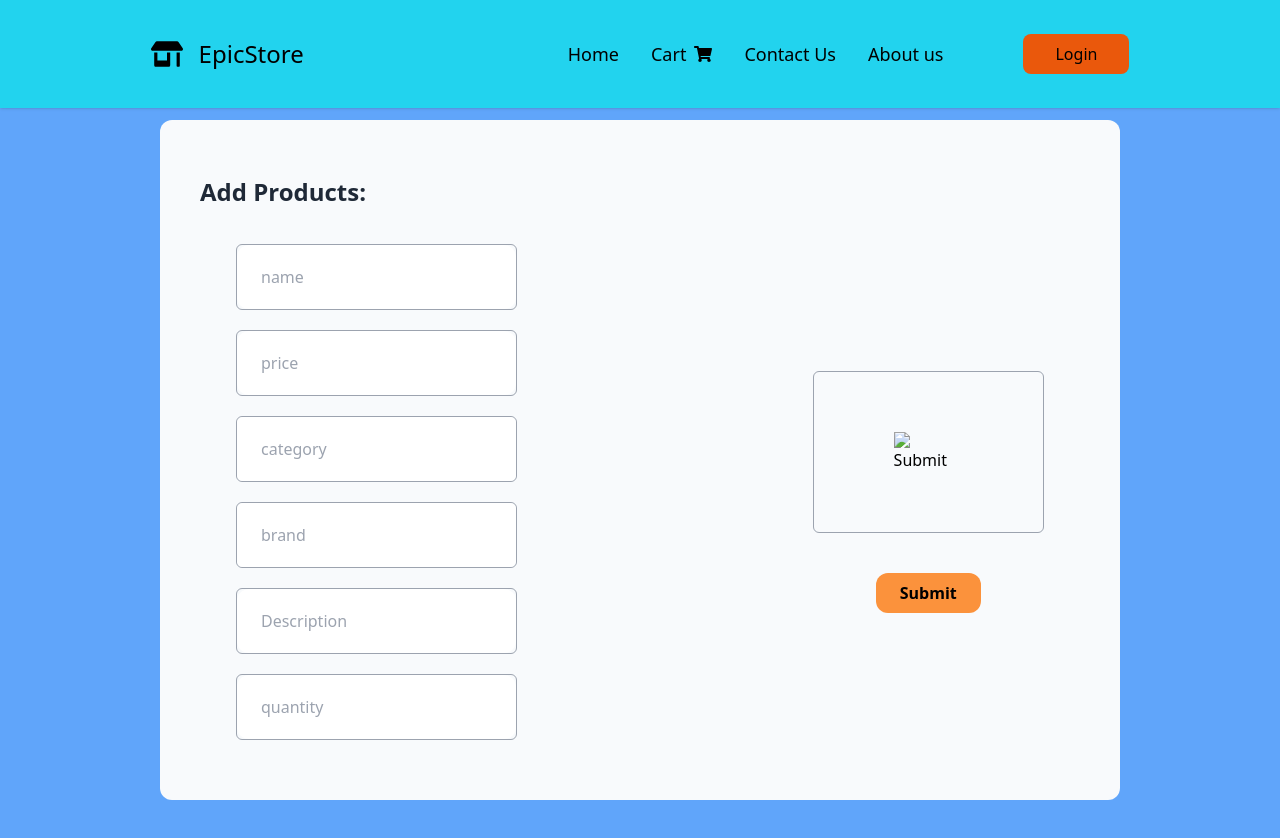
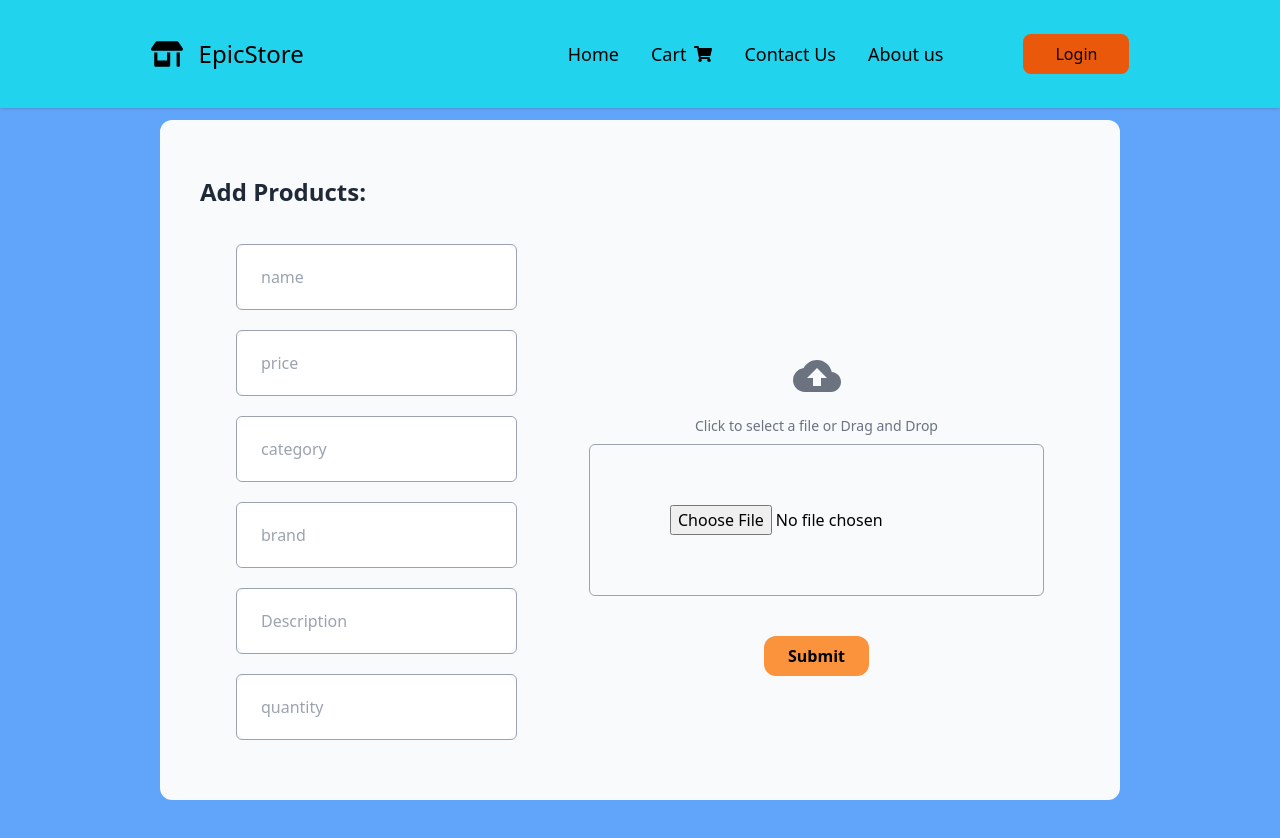
Before and after one commit to brayanriunge/ecommerce, a Next.js app: page / in a window 1280 px wide. Shown: the top 838 px of the page. Built offline with nearby package versions, Linux system fonts and the light colour scheme.

Commit message:
image file upload section

```diff
--- a/pages/Admin/Dashboard.tsx
+++ b/pages/Admin/Dashboard.tsx
@@ -1,6 +1,8 @@
+import Image from "next/image";
 import { stringify } from "querystring";
 import React, { useState } from "react";
 import { useForm } from "react-hooks-useform";
+import { MdCloudUpload } from "react-icons/md";
 
 type FormValues = {
   name: string;
@@ -107,14 +109,37 @@ export default function Dashboard() {
             </div>
             {/* image */}
             <div className="flex flex-col items-center p-5 mr-4">
+              <label htmlFor="dropzone-file">
+                {selectedImage ? (
+                  <Image
+                    src={selectedImage}
+                    width={280}
+                    height={280}
+                    alt="selectedImage"
+                    className="text-gray-500"
+                  />
+                ) : (
+                  <div className="flex flex-col items-center justify-between pt-6 mt-5">
+                    <MdCloudUpload className="w-12 h-12 mb-4 text-gray-500" />
+                    <p className="mb-2 text-gray-500 text-sm">
+                      <span className="font-semi-bold">
+                        Click to select a file
+                      </span>{" "}
+                      or Drag and Drop
+                    </p>
+                  </div>
+                )}
                 <div className="flex justify-content-center border border-gray-400 relative rounded-md p-10">
                   <input
-                  type="image"
+                    id="dropzone-file"
+                    type="file"
                     placeholder="picture"
                     required
                     className="rounded-xl px-10 py-5 focus:outline-none w-5/6 border-dotted"
                   />
                 </div>
+              </label>
+
               <button
                 className="rounded-xl px-6 py-2 bg-orange-400 mt-10 "
                 type="submit"
```
Lines whose indentation alone changed are shown as unchanged.
